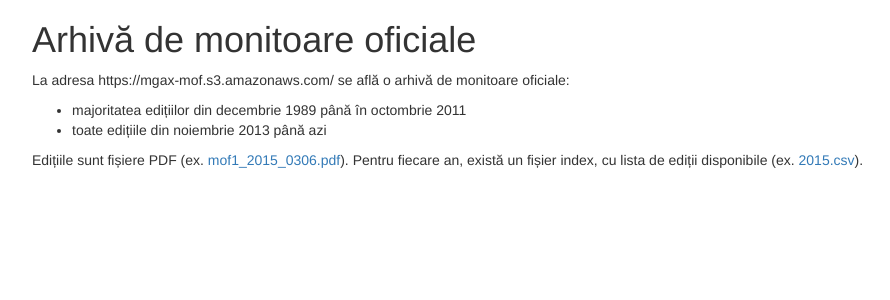
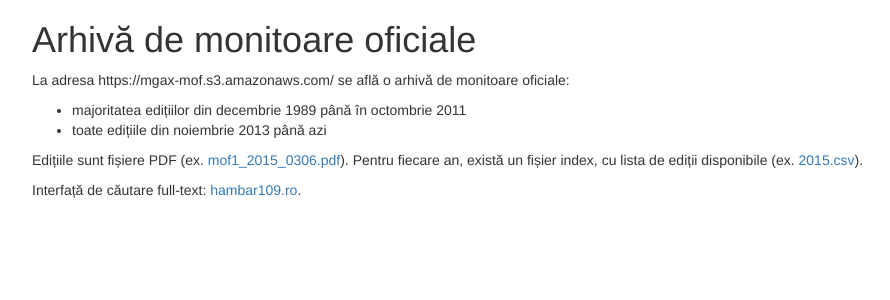
Before and after one commit to mgax/grep.ro, a Jekyll site: the page built from mof.md, in a window 1280 px wide. Shown: the top 300 px of the page, without its empty margins (38-928 px from the left). Built offline with Jekyll 4.4.1, drawn with Linux system fonts in a browser that asks for light colours; nearby versions of some CDN libraries.

Commit message:
link to hambar109.ro

```diff
--- a/mof.md
+++ b/mof.md
@@ -10,3 +10,5 @@ La adresa https://mgax-mof.s3.amazonaws.com/ se află o arhivă de monitoare ofi
 
 Edițiile sunt fișiere PDF (ex. [mof1_2015_0306.pdf](https://mgax-mof.s3.amazonaws.com/mof1_2015_0306.pdf)).
 Pentru fiecare an, există un fișier index, cu lista de ediții disponibile (ex. [2015.csv](https://mgax-mof.s3.amazonaws.com/2015.csv)).
+
+Interfață de căutare full-text: [hambar109.ro](http://www.hambar109.ro).
```
